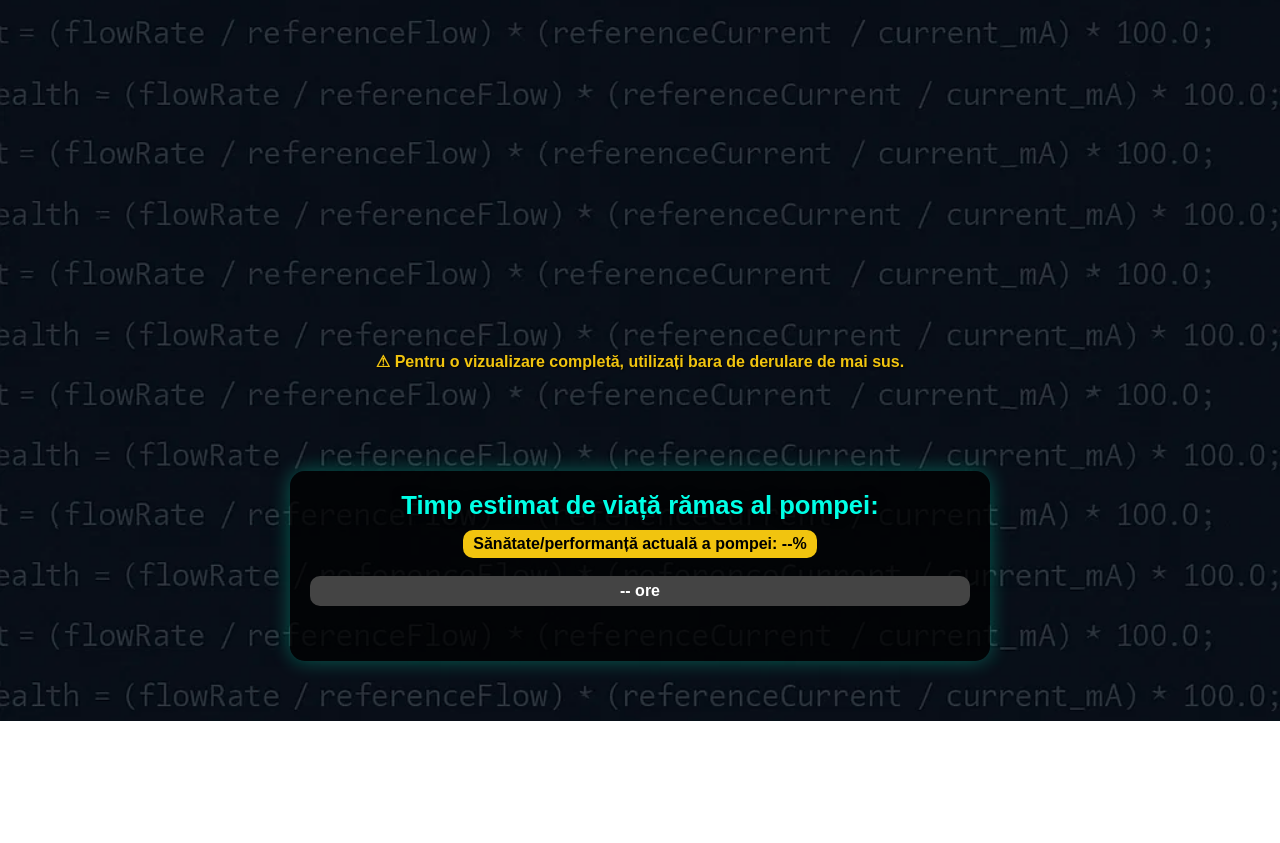
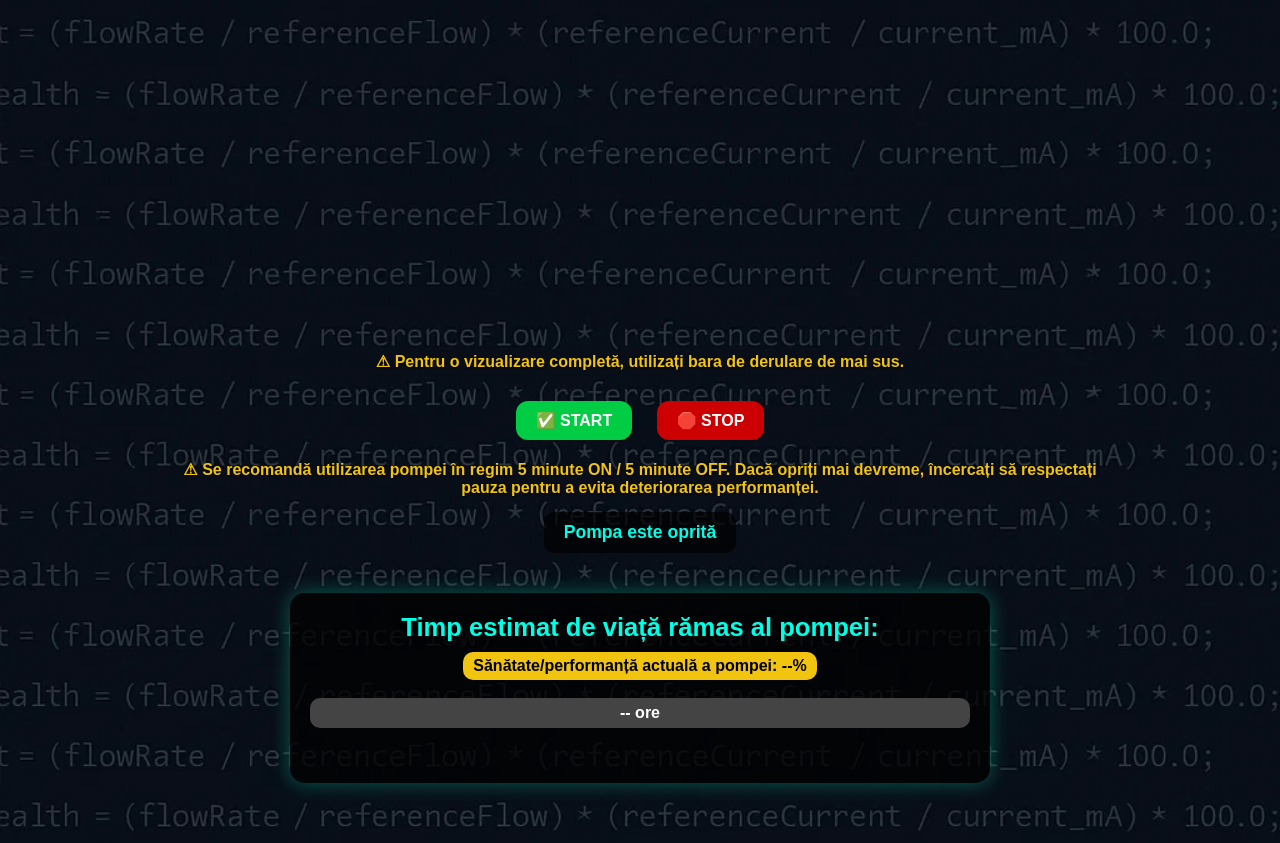
Before and after one commit to EnacheAdr/pompa, a plain HTML site: page pompa1.html in a window 1280 px wide. Shown: the part 94-937 px from the top of the page. Before the commit the page ends 815 px from the top, so only its background shows below. Drawn offline with nearby package versions, Linux system fonts and the light colour scheme; no server answers.

Commit message:
Update pompa1.html

```diff
--- a/pompa1.html
+++ b/pompa1.html
@@ -19,21 +19,13 @@
     }
     .container{max-width:1000px;margin:0 auto;padding:20px;text-align:center}
     h1{font-size:2.5rem;color:#00ffe6;margin-bottom:10px;text-shadow:0 0 10px #000}
-
-    /* legenda sub titlu */
     .legend-custom{display:flex;justify-content:center;align-items:center;margin-bottom:15px;font-size:.9rem}
     .legend-dot{width:10px;height:10px;border-radius:50%;background:#ff0000;margin-right:6px}
-
-    /* grafic */
     .scroll-container{overflow-x:auto;padding-bottom:10px;margin-bottom:30px}
     .chart-wrapper{width:2000px;height:300px;position:relative}
     #healthChart{width:100%;height:100%}
-
-    /* text sub grafic */
     .note{margin:10px 0 30px;color:#f1c40f;font-weight:bold;text-shadow:1px 1px 2px #000}
-
-    /* caseta RUL */
-    .life-box{background:rgba(0,0,0,.75);padding:20px;border-radius:15px;box-shadow:0 0 20px #00ffcc55;margin:100px auto 40px;width:90%;max-width:700px}
+    .life-box{background:rgba(0,0,0,.75);padding:20px;border-radius:15px;box-shadow:0 0 20px #00ffcc55;margin:40px auto;width:90%;max-width:700px}
     .life-box h2{font-size:1.6rem;margin-bottom:10px;color:#00ffe6;text-shadow:0 0 10px #000}
     .health-label{font-weight:bold;margin-bottom:8px;display:inline-block;padding:5px 10px;border-radius:10px;background:#f1c40f;color:#000}
     .health-bar{height:30px;background:#444;border-radius:10px;overflow:hidden;margin:10px 0}
@@ -41,15 +33,44 @@
     .green{background:#2ecc71}.yellow{background:#f1c40f}.red{background:#e74c3c}
     .alert{margin-top:15px;padding:10px;border-radius:10px;font-weight:bold}
     .green-alert{background:#2ecc71;color:#000}.yellow-alert{background:#f1c40f;color:#000}.red-alert{background:#e74c3c;color:#fff}
+
+    .btn-wrapper { margin-bottom: 20px; }
+    .btn-start, .btn-stop {
+      font-size: 1rem;
+      padding: 10px 20px;
+      border: none;
+      border-radius: 12px;
+      cursor: pointer;
+      font-weight: bold;
+      margin: 0 10px;
+    }
+    .btn-start { background-color: #00cc44; color: #fff; }
+    .btn-stop { background-color: #cc0000; color: #fff; }
+
+    .recommend-msg {
+      color: #f1c40f;
+      font-weight: bold;
+      margin: 10px 0;
+      text-shadow: 1px 1px 2px #000;
+    }
+
+    .cooldown-box {
+      margin: 15px auto;
+      font-size: 1.1rem;
+      font-weight: bold;
+      color: #00ffe6;
+      background-color: rgba(0,0,0,.7);
+      padding: 10px 20px;
+      border-radius: 10px;
+      width: fit-content;
+    }
   </style>
 </head>
 <body>
   <div class="container">
     <h1>Pompa 1</h1>
-    <!-- legenda cu cerc rosu sub titlu -->
     <div class="legend-custom"><span class="legend-dot"></span>Sănătate/performanță actuală a pompei</div>
 
-    <!-- Grafic -->
     <div class="scroll-container">
       <div class="chart-wrapper">
         <canvas id="healthChart"></canvas>
@@ -57,6 +78,18 @@
     </div>
 
     <p class="note">⚠ Pentru o vizualizare completă, utilizați bara de derulare de mai sus.</p>
+
+    <!-- Start/Stop Buttons -->
+    <div class="btn-wrapper">
+      <button class="btn-start" onclick="startPump()">✅ START</button>
+      <button class="btn-stop" onclick="stopPump()">🛑 STOP</button>
+    </div>
+
+    <!-- Usage Message -->
+    <p class="recommend-msg">⚠ Se recomandă utilizarea pompei în regim 5 minute ON / 5 minute OFF. Dacă opriți mai devreme, încercați să respectați pauza pentru a evita deteriorarea performanței.</p>
+
+    <!-- Cooldown Display -->
+    <div class="cooldown-box" id="cooldownDisplay">Pompa este oprită</div>
 
     <!-- Box RUL -->
     <div class="life-box">
@@ -68,48 +101,86 @@
   </div>
 
   <script>
-    /* ---- Config Firebase ---- */
     const firebaseConfig={databaseURL:"https://pompa-8dfcb-default-rtdb.firebaseio.com/"};
     firebase.initializeApp(firebaseConfig);
     const db=firebase.database().ref();
 
-    db.once("value",snap=>{
-      const data=snap.val();
-      const ts=Object.keys(data).sort();
-      const labels=[],hVals=[],flow=[],curr=[];
-      let minH=Infinity,minPos=-1,total=0;
+    let startTime = null, cooldownTimer = null;
 
-      ts.forEach((t)=>{
+    function startPump() {
+      startTime = new Date();
+      db.update({ relay: true });
+      updateCooldownDisplay();
+    }
+
+    function stopPump() {
+      const now = new Date();
+      const secondsOn = Math.floor((now - startTime) / 1000);
+      db.update({ relay: false });
+      startTime = null;
+      if (cooldownTimer) clearInterval(cooldownTimer);
+
+      let remaining = secondsOn;
+      cooldownTimer = setInterval(() => {
+        if (remaining <= 0) {
+          document.getElementById("cooldownDisplay").textContent = "Pompa poate fi repornită";
+          clearInterval(cooldownTimer);
+          return;
+        }
+        const min = Math.floor(remaining / 60), sec = remaining % 60;
+        document.getElementById("cooldownDisplay").textContent = `Pauză recomandată: ${min} minute, ${sec} secunde`;
+        remaining--;
+      }, 1000);
+    }
+
+    function updateCooldownDisplay() {
+      if (!startTime) return;
+      const display = document.getElementById("cooldownDisplay");
+      const update = () => {
+        const elapsed = Math.floor((new Date() - startTime) / 1000);
+        const min = Math.floor(elapsed / 60), sec = elapsed % 60;
+        display.textContent = `Pompa funcționează de: ${min} minute, ${sec} secunde`;
+      };
+      update();
+      setInterval(update, 1000);
+    }
+
+    db.once("value", snap => {
+      const data = snap.val();
+      const ts = Object.keys(data).sort();
+      const labels=[], hVals=[], flow=[], curr=[];
+      let minH = Infinity, minPos = -1, total = 0;
+
+      ts.forEach(t => {
         total++;
-        const e=data[t],hNum=(e?.health!=null && !isNaN(+e.health))?+e.health:null;
+        const e = data[t], hNum = (e?.health!=null && !isNaN(+e.health)) ? +e.health : null;
         if(hNum!==null){
           labels.push(`Citirea ${labels.length+1}`);
           hVals.push(hNum);
           flow.push(+e.flow||0);
           curr.push(+e.current||0);
-          if(hNum<minH){minH=hNum;minPos=hVals.length-1;}
+          if(hNum < minH){minH = hNum; minPos = hVals.length-1;}
         }
       });
 
-      /* RUL */
-      const used=total*30;
-      const drop=((100-minH)/100)*500*3600;
-      const rem=Math.max(0,500*3600-used-drop);
-      const h=Math.floor(rem/3600),m=Math.floor((rem%3600)/60),s=Math.floor(rem%60);
+      const used = total * 30;
+      const drop = ((100 - minH)/100) * 500 * 3600;
+      const rem = Math.max(0, 500*3600 - used - drop);
+      const h = Math.floor(rem/3600), m = Math.floor((rem%3600)/60), s = Math.floor(rem%60);
 
       document.getElementById("timeRemaining").textContent=`Timp estimat de viață rămas al pompei: ${h} ore, ${m} minute, ${s} secunde`;
       document.getElementById("currentHealth").textContent=`${minH.toFixed(2)}%`;
       const fill=document.getElementById("healthFill");
       fill.textContent=`${h} ore, ${m} minute, ${s} secunde`;
 
-      const lbl=document.getElementById("healthLabel"),alert=document.getElementById("healthAlert");
+      const lbl=document.getElementById("healthLabel"), alert=document.getElementById("healthAlert");
       if(rem>=300*3600){fill.className="health-bar-fill green";lbl.style.background='#2ecc71';lbl.style.color='#000';alert.className="alert green-alert";alert.textContent="✅ Pompa funcționează în parametri optimi. Nu sunt semne de uzură semnificativă."}
       else if(rem>=150*3600){fill.className="health-bar-fill yellow";lbl.style.background='#f1c40f';lbl.style.color='#000';alert.className="alert yellow-alert";alert.textContent="⚠ Atenție: semne moderate de scădere a performanței. Se recomandă o verificare tehnică."}
       else {fill.className="health-bar-fill red";lbl.style.background='#e74c3c';lbl.style.color='#fff';alert.className="alert red-alert";alert.textContent="❗Avertisment: performanță critică. Necesită întreținere imediată!"}
 
-      /* Grafic */
       new Chart(document.getElementById('healthChart').getContext('2d'),{
-        type:'line',data:{labels,datasets:[{data:hVals,fill:false,borderColor:'#00ffe6',pointBackgroundColor:hVals.map((v,i)=>i===minPos?'#ff0000':'#00ffe6'),pointRadius:4,pointHoverRadius:6}]},
+        type:'line',
+        data:{labels,datasets:[{data:hVals,fill:false,borderColor:'#00ffe6',pointBackgroundColor:hVals.map((v,i)=>i===minPos?'#ff0000':'#00ffe6'),pointRadius:4,pointHoverRadius:6}]},
         options:{responsive:true,maintainAspectRatio:false,plugins:{legend:{display:false},tooltip:{callbacks:{label:c=>`Sănătate: ${hVals[c.dataIndex]}% | Debit: ${flow[c.dataIndex]} L/h | Curent: ${curr[c.dataIndex]} mA`}}},scales:{y:{min:60,max:100,ticks:{color:'#fff'},title:{display:true,text:'Sănătate/performanță (%)',color:'#fff'}},x:{ticks:{color:'#fff',maxRotation:90,minRotation:90}}}}
       });
     });
```
